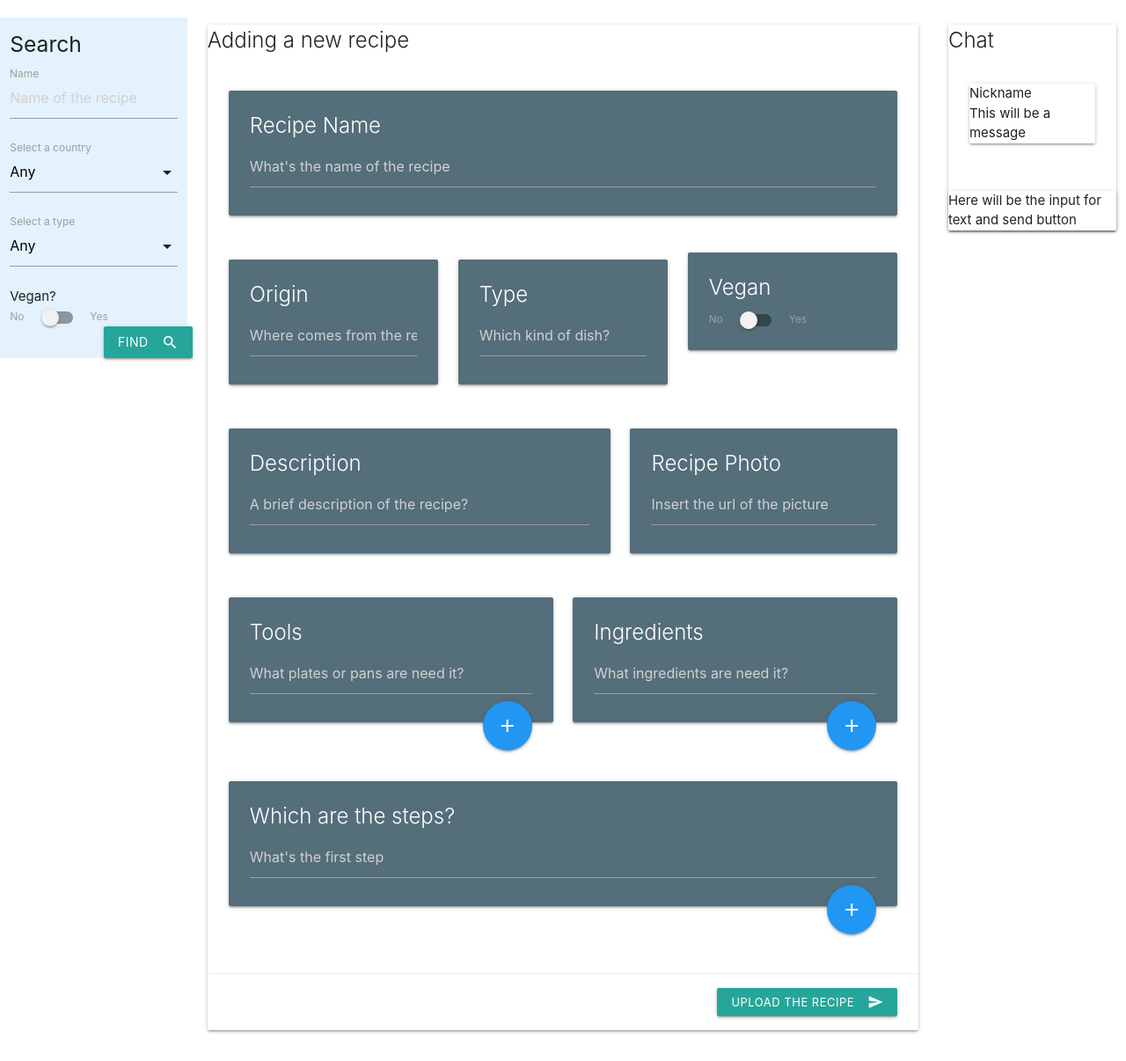
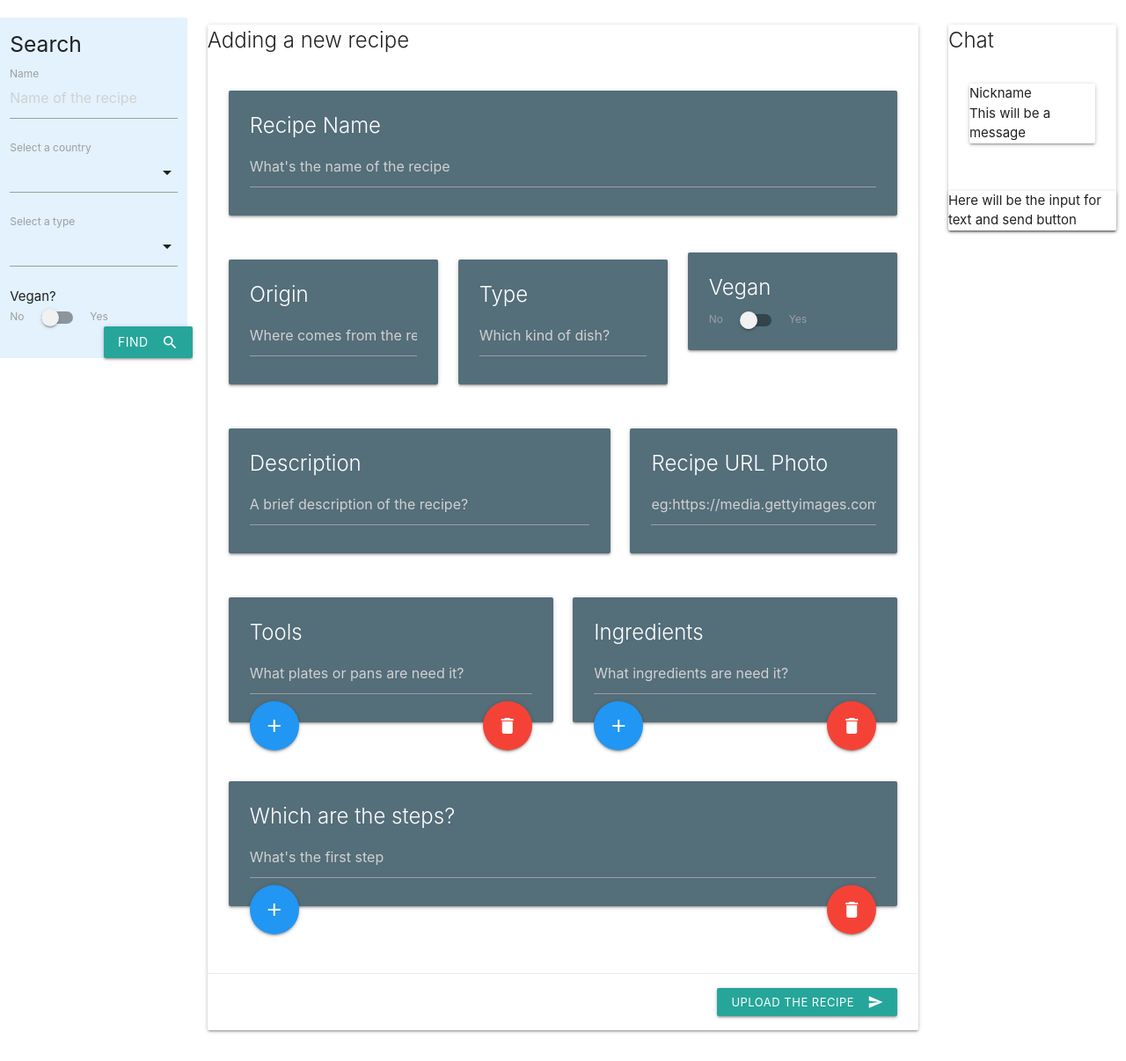
Before and after one commit to BuleandraGeorge/Cook-Idea, a Flask app: page /add_recipe.html in a window 1280 px wide. Shown: the part 136-1342 px from the top of the page at 88% size. Run offline with Flask 2, Linux system fonts and the light colour scheme; some libraries are stand-ins or nearby versions.

Commit message:
Delete field button in Add recipe page

```diff
--- a/app.py
+++ b/app.py
@@ -21,14 +21,8 @@ def get_recipes():
 
 @app.route("/find_recipes")
 def display_recipes():
-    name=request.form.get['search_name']
-    zones=request.form.get['zones']
-    types=request.form.get['types']
-    vegan=request.form.get['vegan']
-    return render_template('recipe_list.html', recipes=mongo.db.recipes.find({"name":name,
-                                                                              "country":zones,
-                                                                              "type":types,
-                                                                              "vegan":vegan}))
+    name = request.form.get('search-name')
+    return render_template('recipes_list.html', recipes=mongo.db.recipes.find({name: name}))
 
 
 @app.route('/add_recipe.html')
@@ -52,18 +46,19 @@ def like(rep_id):
 
 @app.route('/dislike/<rep_id>')
 def dislike(rep_id):
-    recipes=mongo.db.recipes
+    recipes = mongo.db.recipes
     recipe = recipes.find_one({'_id': ObjectId(rep_id)})
-    value= int(recipe['rating'][0])
-    value+=1
-    value=str(value)
+    value = int(recipe['rating'][0])
+    value += 1
+    value = str(value)
     recipes.update_one({'_id': ObjectId(rep_id)},
-    { '$set':{
+    {'$set': {
                 'rating.1' : value
             }
     })
     return redirect(url_for('get_recipes'))
 
+
 if __name__ == '__main__':
     app.run(host=os.environ.get('IP'),
     port=int(os.environ.get('PORT')),
--- a/static/javascript/add_recipe_functionalities.js
+++ b/static/javascript/add_recipe_functionalities.js
@@ -3,6 +3,7 @@ document.getElementById('add-step-add').addEventListener('click', function(){
     newInput.setAttribute('placeholder', 'Which\'s next step?');
     newInput.setAttribute('type', 'text');
     newInput.setAttribute('class', 'validate');
+    newInput.setAttribute('name', 'rep_step');
     referenceNode=document.getElementById('add-step-add')
     document.getElementById('add-steps-section').insertBefore(newInput, referenceNode);
 })
@@ -11,6 +12,7 @@ document.getElementById('add-tool-add').addEventListener('click', function(){
     newInput.setAttribute('placeholder', 'Add a tool');
     newInput.setAttribute('type', 'text');
     newInput.setAttribute('class', 'validate');
+    newInput.setAttribute('name', 'rep_tool');
     referenceNode=document.getElementById('add-tool-add')
     document.getElementById('add-tools-section').insertBefore(newInput, referenceNode);
 })
@@ -19,6 +21,42 @@ document.getElementById('add-ingredient-add').addEventListener('click', function
     newInput.setAttribute('placeholder', 'Add an ingredient');
     newInput.setAttribute('type', 'text');
     newInput.setAttribute('class', 'validate');
+    newInput.setAttribute('name', 'rep_igd');
     referenceNode=document.getElementById('add-ingredient-add')
     document.getElementById('add-ingredients-section').insertBefore(newInput, referenceNode);
 })
+
+
+document.getElementById('add-step-del').addEventListener('click', function(){
+    referenceNode=document.getElementById('add-step-add')
+    list=document.getElementById('add-steps-section').childNodes
+    console.log(list)
+    console.log(list.length)
+    if (list.length > 9)
+        {
+            list[list.length-5].remove()
+    }else {alert('Cannot to delete the intial field')}
+
+})
+document.getElementById('add-tool-del').addEventListener('click', function(){
+    referenceNode=document.getElementById('add-tool-add')
+    list=document.getElementById('add-tools-section').childNodes
+    console.log(list)
+    console.log(list.length)
+    if (list.length > 9)
+        {
+            list[list.length-5].remove()
+    }else {alert('Cannot to delete the intial field')}
+
+})
+document.getElementById('add-ingredient-del').addEventListener('click', function(){
+    referenceNode=document.getElementById('add-ingredient-add')
+    list=document.getElementById('add-ingredients-section').childNodes
+    console.log(list)
+    console.log(list.length)
+    if (list.length > 9)
+        {
+            list[list.length-5].remove()
+    }else {alert('Cannot to delete the intial field')}
+
+})
--- a/templates/add_recipe.html
+++ b/templates/add_recipe.html
@@ -11,7 +11,7 @@
                             <div class="card blue-grey darken-1">
                                 <div class="card-content input-field white-text">
                                     <span class="card-title">Recipe Name</span>
-                                    <input placeholder="What's the name of the recipe" id="recipe_name" type="text" class="validate">
+                                    <input placeholder="What's the name of the recipe" id="recipe_name" name="rep_name" type="text" class="validate">
                                 </div>
                             </div>
                         </div>
@@ -21,7 +21,7 @@
                             <div class="card blue-grey darken-1 ">
                                 <div class="card-content input-field white-text">
                                     <span class="card-title">Origin</span>
-                                    <input placeholder="Where comes from the recipe?" id="recipe_country" type="text" class="validate">
+                                    <input placeholder="Where comes from the recipe?" id="recipe_country" name="rep_country"  type="text" class="validate">
                                 </div>
                             </div>
                         </div>
@@ -29,7 +29,7 @@
                             <div class="blue-grey darken-1 card">
                                 <div class="card-content input-field white-text">
                                     <span class="card-title">Type</span>
-                                    <input placeholder="Which kind of dish?" id="recipe_type" type="text" class="validate">
+                                    <input placeholder="Which kind of dish?" id="recipe_type" name="rep_type" type="text" class="validate">
                                 </div>
                             </div>
                         </div>
@@ -39,7 +39,7 @@
                                     <span class="card-title">Vegan</span>
                                     <label>
                                         No
-                                        <input  type="checkbox">
+                                        <input name="rep_vegan"  type="checkbox">
                                         <span class="lever"></span>
                                         Yes
                                     </label>
@@ -52,15 +52,15 @@
                             <div class="card blue-grey darken-1">
                                 <div class="card-content input-field white-text">
                                         <span class="card-title">Description</span>
-          			                    <input placeholder="A brief description of the recipe?" id="recipe_description" type="text" class="validate">
+          			                    <input placeholder="A brief description of the recipe?" id="recipe_description" name="rep_dspt" type="text" class="validate">
                                 </div>
                             </div>
                         </div>
                         <div class="col s12 m5">
                             <div class="card blue-grey darken-1">
                                 <div class="card-content input-field white-text">
-                                        <span class="card-title">Recipe Photo</span>
-          			                    <input placeholder="Insert the url of the picture" id="recipe_url" type="text" class="validate">
+                                        <span class="card-title">Recipe URL Photo</span>
+          			                    <input placeholder="eg:https://media.gettyimages.com/photos/..." id="recipe_url" name="rep_url" type="text" class="validate">
                                 </div>
                             </div>
                         </div>
@@ -70,8 +70,9 @@
                             <div class="card blue-grey darken-1">
                                 <div class="card-content input-field white-text" id="add-tools-section">
                                         <span class="card-title">Tools</span>
-          			                    <input placeholder="What plates or pans are need it?" id="recipe_tools" type="text" class="validate">
-                                        <a id="add-tool-add" class="btn-floating btn-large waves-effect waves-light blue right"><i class="material-icons">add</i></a>
+          			                    <input placeholder="What plates or pans are need it?" id="recipe_tools" name="rep_tool" type="text" class="validate">
+                                        <a id="add-tool-add" class="btn-floating btn-large waves-effect waves-light blue left"><i class="material-icons">add</i></a>
+                                        <a id="add-tool-del" class="btn-floating btn-large waves-effect waves-light red right"><i class="material-icons">delete</i></a>
                                 </div>
                             </div>
                         </div>
@@ -79,8 +80,9 @@
                             <div class="card blue-grey darken-1">
                                 <div class="card-content input-field white-text" id="add-ingredients-section">
                                         <span class="card-title">Ingredients</span>
-          			                    <input placeholder="What ingredients are need it?" id="initial_ingredient" type="text" class="validate">
-                                        <a id="add-ingredient-add" class="btn-floating btn-large waves-effect waves-light blue right"><i class="material-icons">add</i></a>
+          			                    <input placeholder="What ingredients are need it?" id="initial_ingredient" name="rep_igd" type="text" class="validate">
+                                        <a id="add-ingredient-add" class="btn-floating btn-large waves-effect waves-light blue left"><i class="material-icons">add</i></a>
+                                        <a id="add-ingredient-del" class="btn-floating btn-large waves-effect waves-light red right"><i class="material-icons">delete</i></a>
                                 </div>
                             </div>
                         </div>
@@ -90,8 +92,9 @@
                             <div class="card blue-grey darken-1">
                                 <div id="add-steps-section" class="card-content input-field  white-text">
                                     <span class="card-title">Which are the steps?</span>
-                                    <input placeholder="What's the first step" id="initial_step" type="text" class="validate">
-                                    <a id="add-step-add" class="btn-floating btn-large waves-effect waves-light blue right"><i class="material-icons">add</i></a>
+                                    <input placeholder="What's the first step" id="initial_step" name="rep_step" type="text" class="validate">
+                                    <a id="add-step-add" class="btn-floating btn-large waves-effect waves-light blue left"><i class="material-icons">add</i></a>
+                                    <a id="add-step-del" class="btn-floating btn-large waves-effect waves-light red right"><i class="material-icons">delete</i></a>
                                 </div>
                             </div>
                         </div>
--- a/templates/base.html
+++ b/templates/base.html
@@ -38,30 +38,28 @@
     </header>
     <div class="row">
      <div class="col s2">
-            <form action="{{url_for('display_recipes')}}">
+            <form action="#">
                 <div class="row blue lighten-5">
                     <div class="col s12"><h5>Search</h5></div>
                     <div class="input-field col s12">
-                                <input placeholder="Name of the recipe" id="search_name" type="text" class="validate"><br>
+                                <input placeholder="Name of the recipe" name="search_name" type="text" class="validate"><br>
                                 <label for="search_name" class="active">Name</label>
                     </div>
                     <div class="col s12 input-field">
-                     <select id="zones" multiple>
-                        <option value="" selected>Any</option>
+                     <select name="zones" multiple>
                         {% for area in zones %}
                             {% for x in area.zone %}
-                                <option> {{x}} </option>
+                                <option name="zones" value="{{x}}" > {{x}} </option>
                             {% endfor %}
                         {% endfor %}
                         </select>
                         <label>Select a country</label>
                     </div>
                     <div class="col s12 input-field">
-                     <select id="types" multiple>
-                        <option value="" selected>Any</option>
+                     <select name="types" multiple>
                         {% for type in types %}
                             {% for x in type.rep_type %}
-                                <option value> {{x}} </option>
+                                <option name="types" value="{{x}}"> {{x}} </option>
                             {% endfor %}
                         {% endfor %}
                         </select>
@@ -72,14 +70,14 @@
                         <div class="switch">
                             <label>
                                 No
-                                <input id="vegan" type="checkbox">
+                                <input id="vegan" name="vegan" type="checkbox">
                                 <span class="lever"></span>
                                 Yes
                             </label>
                         </div>
                     </div>
                     <div class="col s8 push-s6">
-                        <a class="waves-effect waves-light btn" href="/find_recipes"><i class="material-icons right">search</i>Find</a>
+                        <button class="waves-effect waves-light btn" href="/find_recipes" ><i class="material-icons right">search</i>Find</button>
                     </div>
                 </div>
             </form>
--- a/templates/recipes_list.html
+++ b/templates/recipes_list.html
@@ -93,5 +93,4 @@
                     </div>
                 </div>
             {% endfor %}
-  <script src="static/javascript/recipe_list_functionalities.js" type="text/javascript"></script>
 {% endblock %}
```
